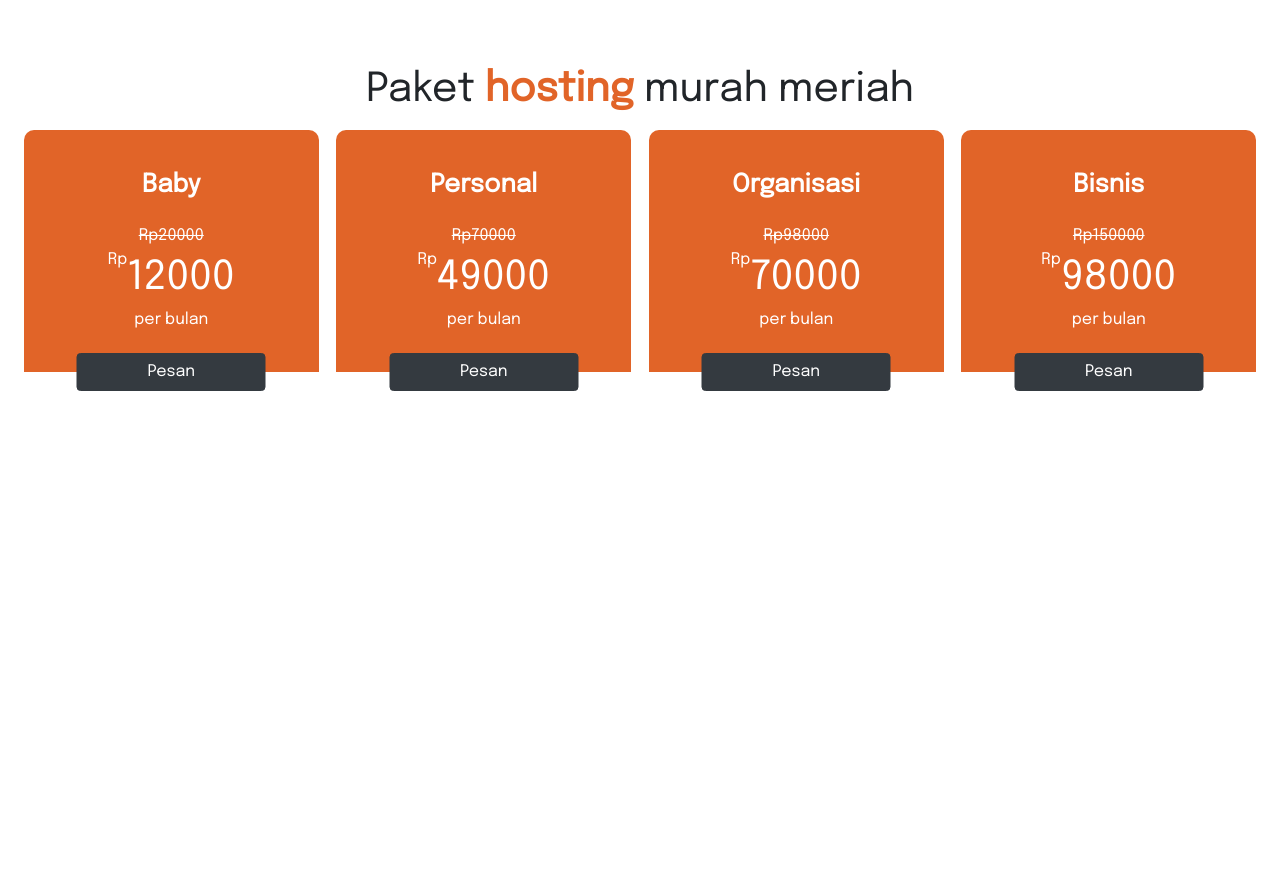
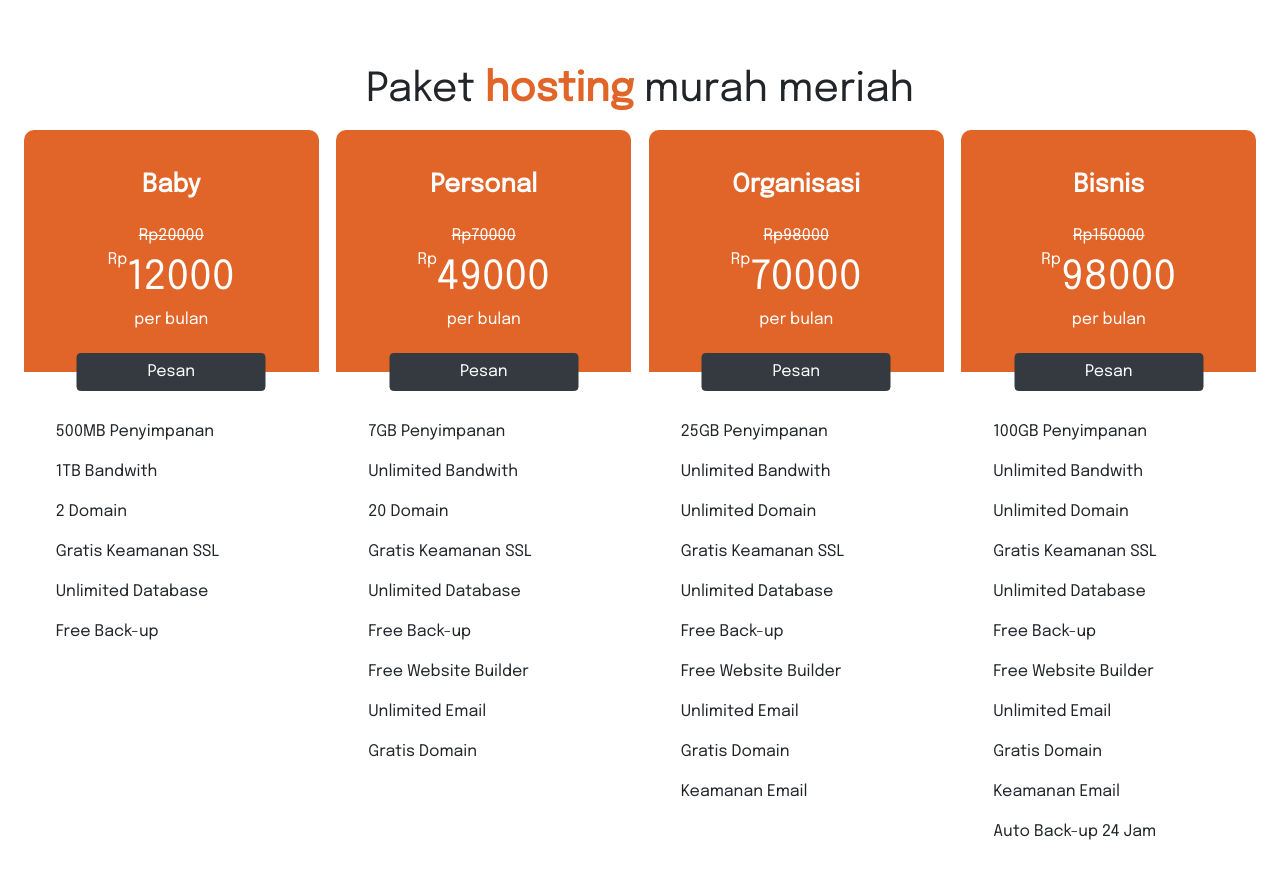
Before and after one commit to alfianandinugraha/dodomain, a website built with webpack: page src/index.html in a window 1280 px wide. Shown: the part 1680-2575 px from the top of the page. Before the commit the page ends 2084 px from the top, so only its background shows below. Built offline with nearby package versions, Linux system fonts and the light colour scheme.

Commit message:
feat(add): adding features of hosting

```diff
--- a/src/js/index.js
+++ b/src/js/index.js
@@ -8,6 +8,21 @@ $('#alert').on('click', () => {
 });
 
 const [hostingPriceListContainer] = $('.hosting-price__list');
+
+function hostingFeatureElement(features) {
+  let element = '';
+
+  features.forEach(feature => {
+    element += `
+      <div class="hosting-price__item__feature__item">
+        <p>${feature}</p>
+      </div>
+    `;
+  });
+
+  return element;
+}
+
 function hostingPriceItemHTML(hosting) {
   const element = document.createElement('div');
   element.classList.add('hosting-price__item');
@@ -20,13 +35,18 @@ function hostingPriceItemHTML(hosting) {
         </div>
         <div class="hosting-price__item__price__discount">
           <span class="hosting-price__item__price__currency">Rp</span>
-          <span class="hosting-price__item__price__nominal">${hosting.discountPrice}</span>
+          <span class="hosting-price__item__price__nominal">
+            ${hosting.discountPrice}
+          </span>
         </div>
         <div>per bulan</div>
       </div>
       <div class="hosting-price__item__button">
-        <button class="btn btn-dark">Pesan</butto>
+        <button class="btn btn-dark">Pesan</button>
       </div>
+    </div>
+    <div class="hosting-price__item__feature">
+      ${hostingFeatureElement(hosting.features)}
     </div>
   `;
 
--- a/src/scss/hosting-price.scss
+++ b/src/scss/hosting-price.scss
@@ -20,9 +20,15 @@
     margin-bottom: 2rem;
     max-width: 295px;
     width: 295px;
-    position: relative;
+    border-radius: 10px;
+
+    &__feature {
+      margin-top: 1rem;
+      padding: 2rem;
+    }
 
     &__heading {
+      position: relative;
       height: 242px;
       background-color: $primary;
       color: white;
```
